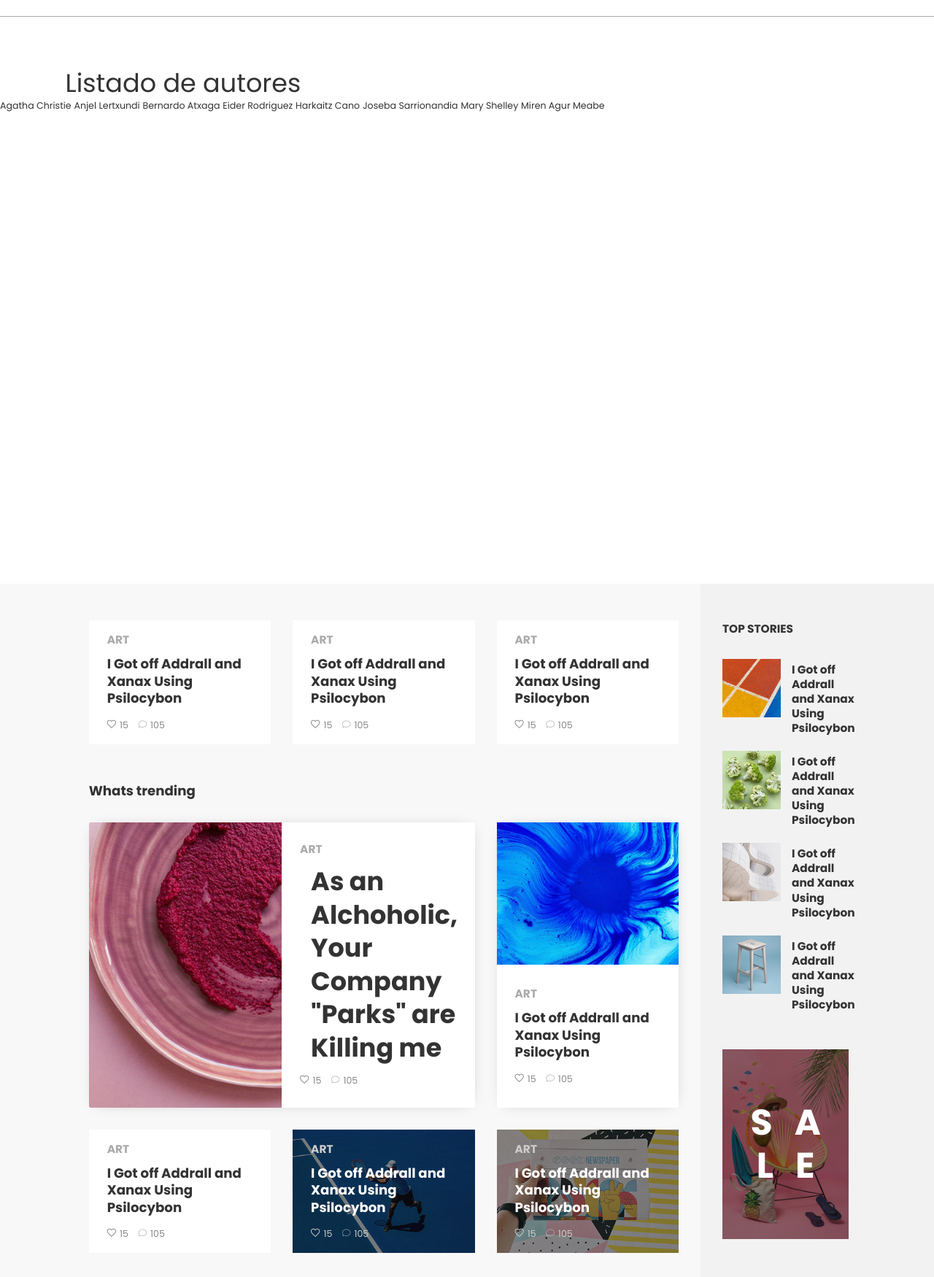
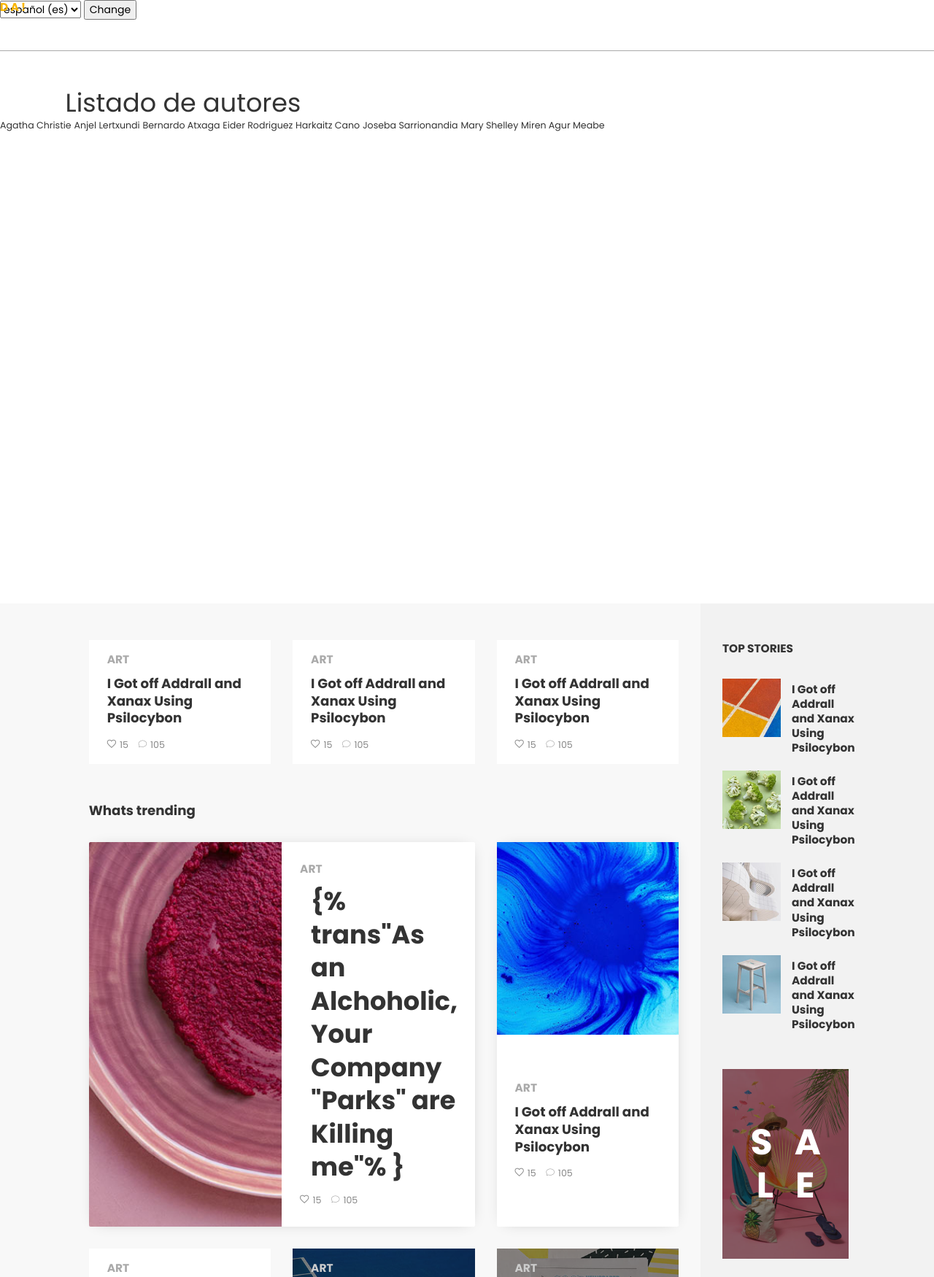
Before and after one commit to enekoatxa/Proyecto-Web-BookStore, a Django app: page /autores/ in a window 1280 px wide. Shown: the top 1750 px of the page at 73% size. Run offline with Django 3.2, Linux system fonts and the light colour scheme; data comes from the database, SQL or seed files in the repository; some libraries are stand-ins or nearby versions; some web fonts are replaced.

Commit message:
internazionalización

```diff
--- a/appBookStore/templates/base.html
+++ b/appBookStore/templates/base.html
@@ -1,5 +1,6 @@
 <!DOCTYPE HTML>
 <html lang="en">
+{% load i18n %}
 <head>
     <title>LIBRERIA DORRONSORO ATXA</title>
     <meta http-equiv="X-UA-Compatible" content="IE=edge">
@@ -18,7 +19,33 @@
     <link href="{% static 'fonts/ionicons.css' %}" rel="stylesheet">
     <link href="{% static 'common/styles.css' %}" rel="stylesheet">
 
+    <form action= "{% url 'set_language' %}" method="post"> {% csrf_token %}
 
+        <input name="next" type="hidden" value= "{{redirect_to }}" />
+
+        <select name = "language">
+
+            {% get_current_language as LANGUAGE_CODE %}
+
+            {% get_available_languages as LANGUAGES %}
+
+            {% get_language_info_list for LANGUAGES as languages%}
+
+            {% for language in languages%}
+
+                <option value="{{language.code}}" {% if language.code == LANGUAGE_CODE %} selected {%endif%}>
+
+                    {{ language.name_local }} ({{ language.code }})
+
+                </option>
+
+            {% endfor%}
+
+        </select>
+
+        <input type="submit" value="Change" />
+
+    </form>
 
 
 </head>
@@ -109,7 +136,7 @@
 
                                                     <h5 class="color-ash"><b>ART</b></h5>
                                                     <h2 class="mtb-10"><a href="#">
-                                                        <b>As an Alchoholic, Your Company "Parks" are Killing me</b></a></h2>
+                                                        <b>{% trans"As an Alchoholic, Your Company "Parks" are Killing me"% }</b></a></h2>
                                                     <ul class="list-li-mr-10 color-lt-black">
                                                         <li><i class="mr-5 font-12 ion-android-favorite-outline"></i>15</li>
                                                         <li><i class="mr-5 font-12 ion-ios-chatbubble-outline"></i>105</li>
--- a/appBookStore/templates/index.html
+++ b/appBookStore/templates/index.html
@@ -1,5 +1,5 @@
 {% extends 'base.html' %}
-
+{% load i18n %}
 {% block titulo %}
 <a class="logo" href="">D A !</a>
 
@@ -7,6 +7,7 @@
             <form class="src-form">
                 <button type="submit"><i class="ion-search"></i></a></button>
                 <input type="text" placeholder="Search here">
+
             </form><!-- src-form -->
         </div><!-- right-area -->
 
@@ -44,7 +45,7 @@
                     <div class="dplay-tbl">
                         <div class="dplay-tbl-cell color-white mtb-30">
                             <div class="mx-w-400x">
-                                <h1 class="mt-20 mb-30"><b>LIBRERIA ATXA DORRONSORO</b></h1>
+                                <h1 class="mt-20 mb-30"><b>{% trans "LIBRERÍA ATXA DORRONSORO"%}</b></h1>
                             </div><!-- mx-w-200x -->
                         </div><!-- dplay-tbl-cell -->
                     </div><!-- dplay-tbl -->
--- a/appBookStore/templates/listaAutores.html
+++ b/appBookStore/templates/listaAutores.html
@@ -1,6 +1,33 @@
 {% extends 'base.html' %}
 
-{% block titulo %}Listado de todos los autores de los que tenemos libros en la tienda{% endblock %}
+{% block titulo %}
+<a class="logo" href="">D A !</a>
+
+
+
+        <a class="menu-nav-icon" data-menu="#main-menu" href="#"><i class="ion-navicon"></i></a>
+
+        <ul class="main-menu" id="main-menu">
+            <li><a href="">Inicio</a></li>
+            <li><a href="/libros">Libros</a></li>
+            <li><a href="/autores">Autores</a></li>
+            <li class="drop-down"><a href="/editoriales">Editoriales<i class="ion-arrow-down-b"></i></a>
+                <ul class="drop-down-menu drop-down-inner">
+
+                    {% for e in editoriales %}
+                    <li>
+                        <a href="{% url 'detailEditoriales' e.id %}">{{e.nombre}}</a>
+                     </li>
+                     {% endfor %}
+                </ul>
+            </li>
+
+
+        </ul>
+
+        <div class="clearfix"></div>
+        {% endblock %}
+
 
 {% block contenido %}
 <h2>Listado de autores</h2>
--- a/appBookStore/views.py
+++ b/appBookStore/views.py
@@ -1,6 +1,7 @@
 from django.http import HttpResponse, Http404
 from django.shortcuts import get_object_or_404, get_list_or_404, render
 from .models import Libro, Editorial, Autor
+from django.views.generic import TemplateView
 
 
 #devuelve la portada de bookStore
--- a/bookStore/urls.py
+++ b/bookStore/urls.py
@@ -15,8 +15,11 @@
 """
 from django.contrib import admin
 from django.urls import include,path
+from django.conf.urls import url
+
 
 urlpatterns = [
 	path('', include('appBookStore.urls')),
     path('admin/', admin.site.urls),
+    url(r'^i18n/', include('django.conf.urls.i18n')),
 ]
```
Also changed, not shown: bookStore/settings.py (+16 -3 lines).
